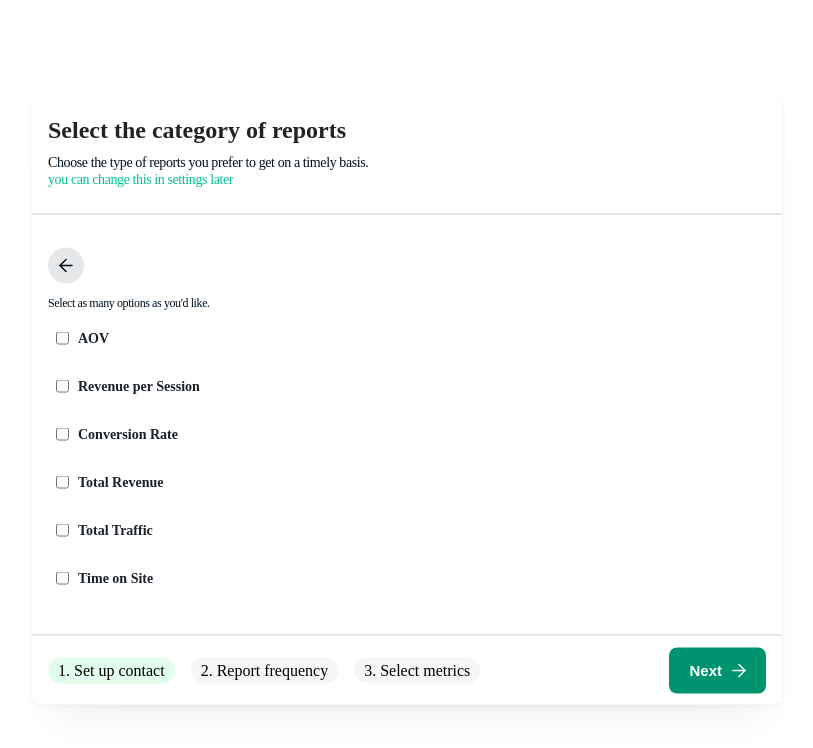
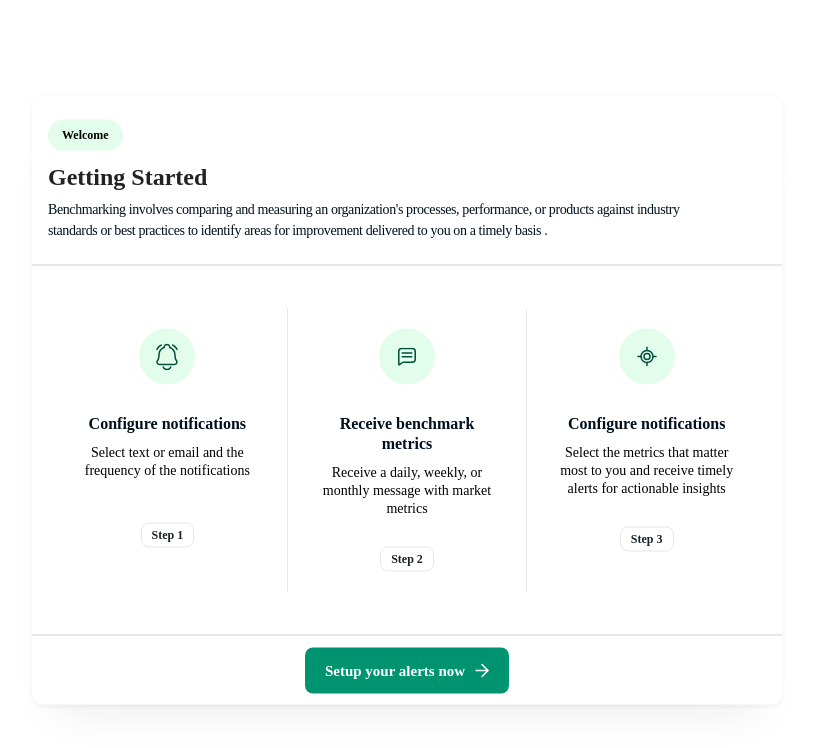
Before and after one commit to AdamsEugene/heatmap-benchmark, a Vue app: page / in a window 1280 px wide. Shown: the top 748 px of the page, without its empty margins (233-1046 px from the left). Built offline with nearby package versions, Linux system fonts and the light colour scheme; what vue-plyr would draw is missing.

Commit message:
saving changes

```diff
--- a/src/App.vue
+++ b/src/App.vue
@@ -1,10 +1,10 @@
 <template>
   <div class="main">
-    <!-- <benchmark-modal> </benchmark-modal> -->
+    <benchmark-modal> </benchmark-modal>
     <!-- <choose-how-notified></choose-how-notified> -->
     <!-- <add-email></add-email> -->
     <!-- <reporting-frequency></reporting-frequency> -->
-    <category-of-reports></category-of-reports>
+    <!-- <category-of-reports></category-of-reports> -->
     <!-- <benchmark-dashboard></benchmark-dashboard> -->
   </div>
 </template>
--- a/src/assets/base.css
+++ b/src/assets/base.css
@@ -56,6 +56,7 @@
   box-sizing: border-box;
   margin: 0;
   font-weight: normal;
+  font-family: Montserrat !important;
 }
 
 body {
@@ -66,19 +67,7 @@ body {
     color 0.5s,
     background-color 0.5s;
   line-height: 1.6;
-  font-family:
-    Inter,
-    -apple-system,
-    BlinkMacSystemFont,
-    'Segoe UI',
-    Roboto,
-    Oxygen,
-    Ubuntu,
-    Cantarell,
-    'Fira Sans',
-    'Droid Sans',
-    'Helvetica Neue',
-    sans-serif;
+  /* font-family:; */
   font-size: 15px;
   text-rendering: optimizeLegibility;
   -webkit-font-smoothing: antialiased;
--- a/src/components/BenchmarkModal.vue
+++ b/src/components/BenchmarkModal.vue
@@ -201,6 +201,9 @@ export default defineComponent({
 </script>
 
 <style scoped>
+*{
+  font-family: Montserrat !important;
+}
 .benchmark-modal {
   width: 100%;
   height: 100%;
@@ -245,10 +248,10 @@ p {
       gap: 16px;
 
       .benchmark-modal-top_badge {
-        display: flex;
-        justify-content: center;
-        align-items: center;
-        padding: 4px 8px;
+        /* display: flex; */
+        /* justify-content: center; */
+        /* align-items: center; */
+        /* padding: 4px 8px; */
         border-radius: 28px;
         gap: 10px;
         background-color: #e2fdec;
@@ -257,6 +260,8 @@ p {
         line-height: 15px;
         letter-spacing: 0em;
         text-align: center;
+        width: max-content;
+        padding: 8px 14px 8px 14px;
       }
 
       .benchmark-modal-top_text {
--- a/src/components/CategoryOfReports.vue
+++ b/src/components/CategoryOfReports.vue
@@ -149,6 +149,10 @@ export default defineComponent({
 </script>
 
 <style scoped>
+*{
+  font-family: Montserrat;
+}
+
 .benchmark-modal {
   width: 100%;
   height: 100%;
@@ -276,7 +280,7 @@ p {
           .benchmark-checkbox-label {
             color: #1a2128;
             text-align: center;
-            font-family: Montserrat;
+            /* font-family: Montserrat; */
             font-size: 14px;
             font-style: normal;
             font-weight: 600;
```
Also changed, not shown: 1 other file (tests, documents, lock files or other folders).
